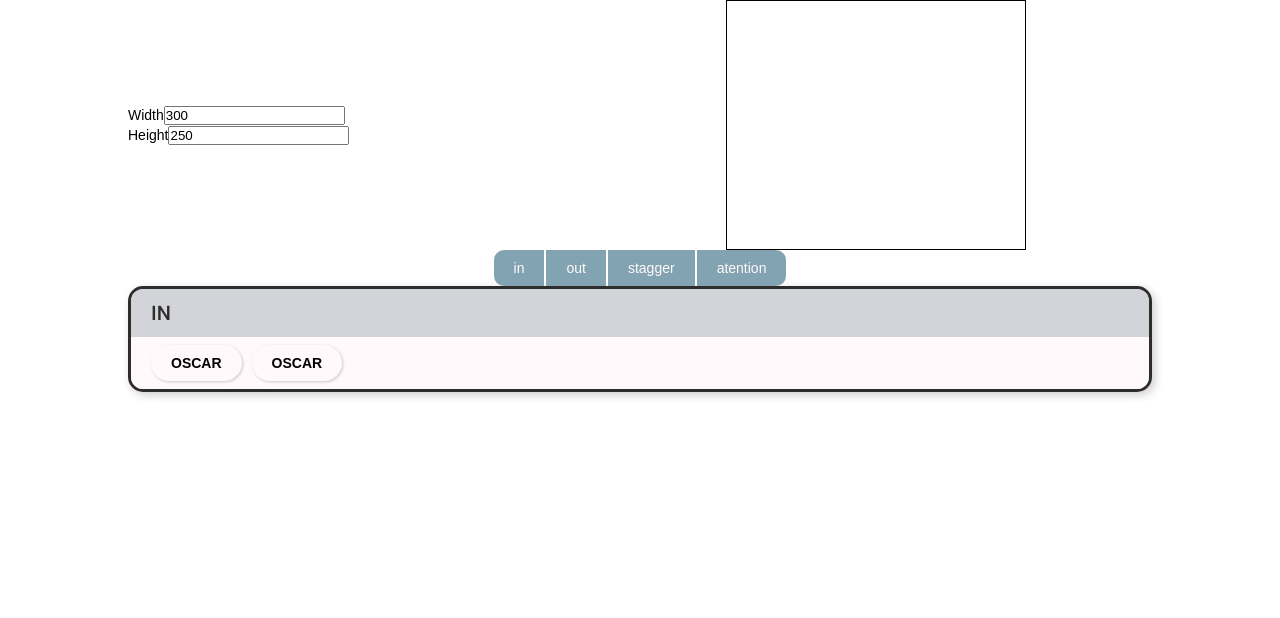
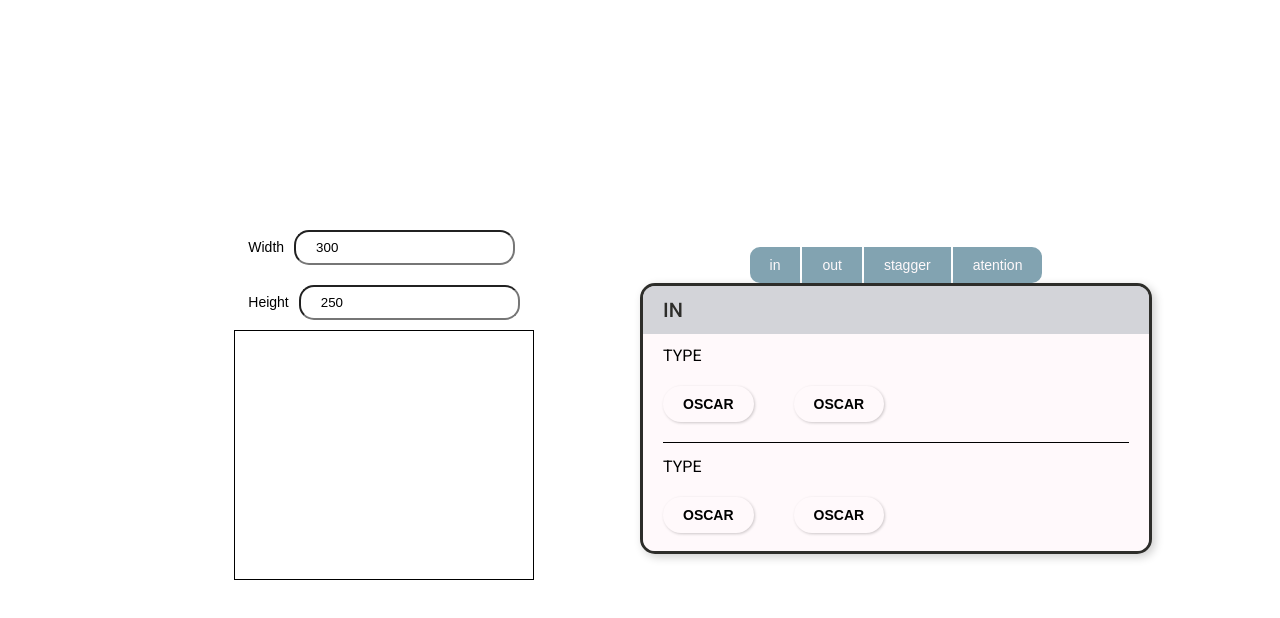
Before and after one commit to Eduard20CR/GSAP---Animation-Library, an Angular app in the folder 04_banners-galery/banner-gallery/: page / in a window 1280 px wide. Shown: the top 618 px of the page. Built offline with nearby package versions, Linux system fonts and the light colour scheme.

Commit message:
Layout changes

```diff
--- a/04_banners-galery/banner-gallery/src/app/pages/animation-menus/animation-menus.component.html
+++ b/04_banners-galery/banner-gallery/src/app/pages/animation-menus/animation-menus.component.html
@@ -6,7 +6,17 @@
         </div> -->
     </div>
     <div class="container__typeList" [ngClass]="{ active: open }">
-        <span class="container__typeItem" *ngFor="let item of typeArray">Oscar</span
-    >
-  </div>
+        <div class="container__typeItem">
+            <h3 class="container__typeHead">Type</h3>
+            <div class="container__typeItemContainer">
+                <span class="container__typeItemDescription" *ngFor="let item of typeArray">Oscar</span>
+            </div>
+        </div>
+        <div class="container__typeItem">
+            <h3 class="container__typeHead">Type</h3>
+            <div class="container__typeItemContainer">
+                <span class="container__typeItemDescription" *ngFor="let item of typeArray">Oscar</span>
+            </div>
+        </div>
+    </div>
 </div>
--- a/04_banners-galery/banner-gallery/src/app/pages/animation-menus/animation-menus.component.scss
+++ b/04_banners-galery/banner-gallery/src/app/pages/animation-menus/animation-menus.component.scss
@@ -42,15 +42,26 @@
         padding: 8px 20px;
         display: flex;
         gap: 10px;
+        flex-direction: column;
+        transition: padding 0.3s, max-height 0.3s;
+        & .container__typeItem {
+            display: flex;
+            flex-direction: column;
+            width: 100%;
+            border-bottom: 1px solid #000;
+            padding-bottom: 20px;
+            .container__typeHead {
+                text-transform: uppercase;
+            }
+            &:last-child {
+                border-bottom: none;
+                padding-bottom: 10px;
+            }
+            .container__typeItemContainer {
+                display: flex;
                 flex-wrap: wrap;
-        transition: padding 0.3s, max-height 0.3s;
-        // max-height: 0px;
-        // &.active {
-        //     padding: 8px 20px;
-        //     max-height: 500px;
-        // }
-    }
-    &__typeItem {
+                gap: 40px;
+                & .container__typeItemDescription {
                     display: inline-block;
                     padding: 8px 20px;
                     box-shadow: 1px 1px 3px rgba($color: #000000, $alpha: 0.2);
@@ -65,3 +76,6 @@
                     }
                 }
             }
+        }
+    }
+}
--- a/04_banners-galery/banner-gallery/src/app/pages/banner/banner.component.scss
+++ b/04_banners-galery/banner-gallery/src/app/pages/banner/banner.component.scss
@@ -2,13 +2,21 @@
     display: flex;
     align-items: center;
     justify-items: center;
+    flex-direction: column;
     margin: 0 auto;
     &__inputs {
         flex-grow: 1;
         display: flex;
         flex-direction: column;
     }
-    &__inputItem {}
+    &__inputItem {
+        margin: 10px;
+        input {
+            padding: 8px 20px;
+            border-radius: 15px;
+            margin-left: 10px;
+        }
+    }
     &__banner {
         flex-grow: 1;
     }
--- a/04_banners-galery/banner-gallery/src/app/pages/pages.component.html
+++ b/04_banners-galery/banner-gallery/src/app/pages/pages.component.html
@@ -1,3 +1,7 @@
-<app-banner></app-banner>
-<app-animation-types></app-animation-types>
-<app-animation-menus></app-animation-menus>
+<div class="container">
+    <app-banner class="container__banner"></app-banner>
+    <div class="container__controller">
+        <app-animation-types class="container__animationTypes"></app-animation-types>
+        <app-animation-menus class="container__animationMenus"></app-animation-menus>
+    </div>
+</div>
--- a/04_banners-galery/banner-gallery/src/app/pages/pages.component.scss
+++ b/04_banners-galery/banner-gallery/src/app/pages/pages.component.scss
@@ -0,0 +1,13 @@
+.container {
+    display: grid;
+    grid-template-columns: 1fr 1fr;
+    grid-template-rows: 1fr 1fr;
+    height: 100vh;
+    align-items: center;
+    &__banner {
+        grid-row: 1/-1;
+    }
+    &__controller {
+        grid-row: 1/-1;
+    }
+}
```
Lines whose indentation alone changed are shown as unchanged.
